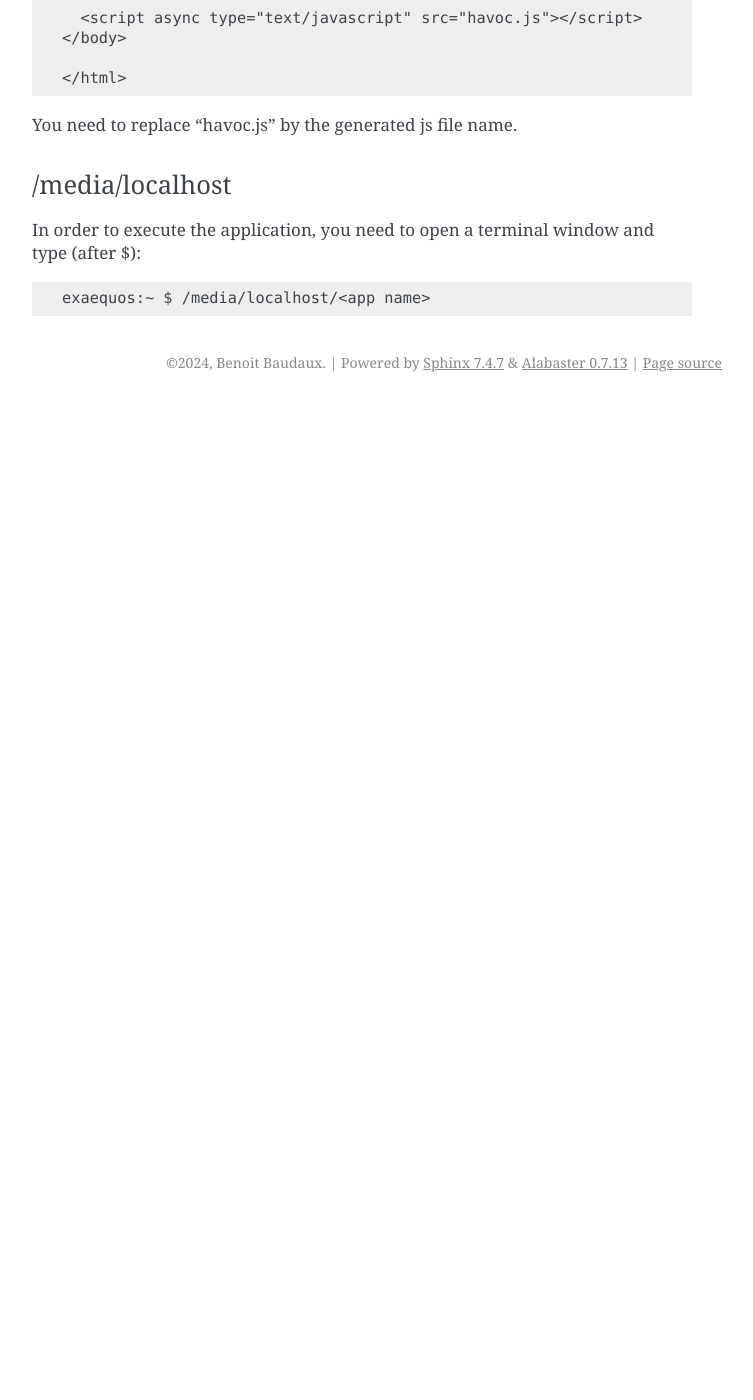
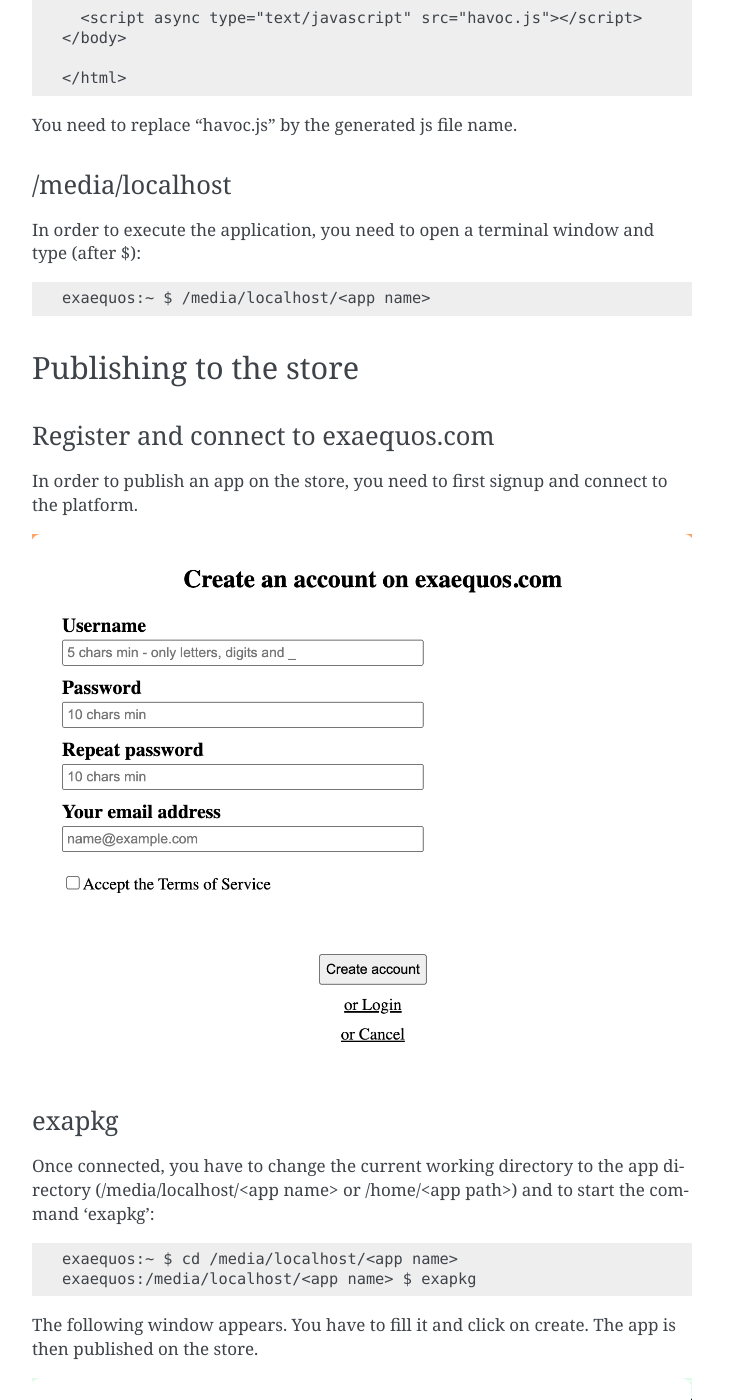
Before and after one commit to baudaux/exa-doc, a Sphinx documentation site: the page built from source/dev.rst, in a window 1280 px wide and 1400 px high, scrolled down 3038 px. Shown: the whole window, without its empty margins (388-1141 px from the left). Built offline with Sphinx 7.4.7, drawn with Linux system fonts in a browser that asks for light colours; pages that are not in the unit, such as notebooks, are missing from menus; before the commit the page ends 3440 px from its top, so only the background shows below that; some of the changed text lies outside the part shown.

Commit message:
Add publishing section

```diff
--- a/source/dev.rst
+++ b/source/dev.rst
@@ -43,7 +43,7 @@
 Using git, you can clone the repository into your host machine. In order to use emcc or em++ compiler commands, you also need to install python3, nodejs, clang/llvm toolchain, binaryen, cmake. You can check the content of the Dockerfile for the full list of dependencies (see below).
 
 Dockerfile
-^^^^^^^^^
+^^^^^^^^^^
 
 The Dockerfile is accessible on `GitHub <https://github.com/baudaux/docker-exa>`_. It allows you to directly create a docker image on your host machine and to compile your apps in this docker.
 
@@ -103,3 +103,54 @@
 In order to execute the application, you need to open a terminal window and type (after $)::
 
   exaequos:~ $ /media/localhost/<app name>
+
+Publishing to the store
+-----------------------
+
+Register and connect to exaequos.com
+^^^^^^^^^^^^^^^^^^^^^^^^^^^^^^^^^^^^
+
+In order to publish an app on the store, you need to first signup and connect to the platform.
+
+.. image:: signup.png
+  :width: 800
+  :alt: signup
+
+
+exapkg
+^^^^^^
+
+Once connected, you have to change the current working directory to the app directory (/media/localhost/<app name> or /home/<app path>) and to start the command 'exapkg'::
+
+  exaequos:~ $ cd /media/localhost/<app name>
+  exaequos:/media/localhost/<app name> $ exapkg
+
+The following window appears. You have to fill it and click on create. The app is then published on the store.
+
+.. image:: exapkg.png
+  :width: 800
+  :alt: exapkg
+
+exaequOS store
+^^^^^^^^^^^^^^
+
+The published app will be found in the following directory::
+
+  /usr/store/<user name>/<package name>
+
+And will be found on hte store:
+
+.. image:: exastore.png
+  :width: 800
+  :alt: exastore
+
+Link to your app
+^^^^^^^^^^^^^^^^
+
+You can then provide to others a direct link to your app::
+
+  https://exaequos.com/?a=@<user_name>/<package_name>
+
+or, more generally::
+
+  https://exaequos.com/?a=/usr/store/<user_name>/<package_name>
```
Also changed, not shown: other parts of source/dev.rst (+1 -1 lines), source/exapkg.png (added), source/exastore.png (added), source/signup.png (added).
